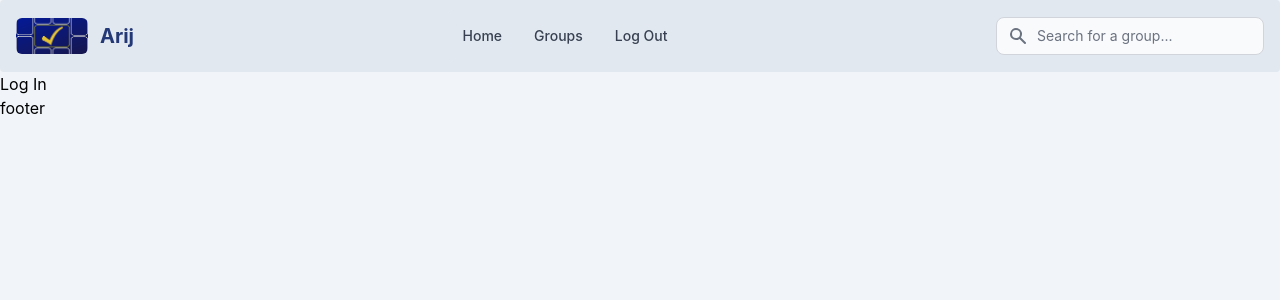
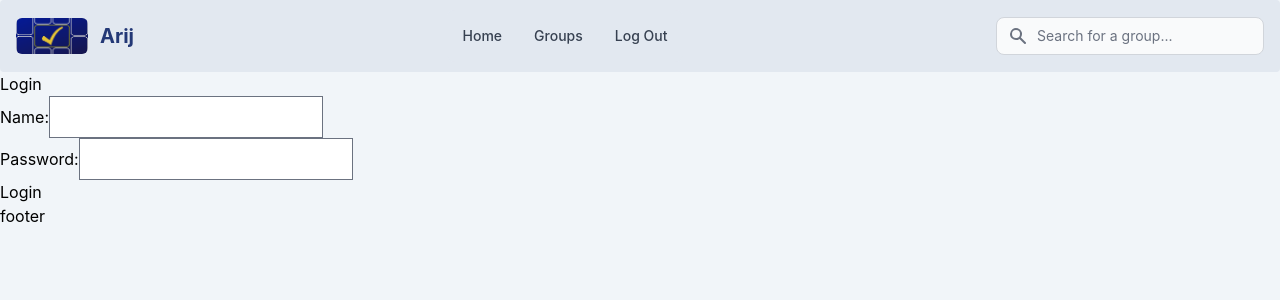
Before and after one commit to Jstelzl/arij, a React (Create React App) app in the folder client/: page / in a window 1280 px wide. Shown: the top 300 px of the page. Built offline with nearby package versions, Linux system fonts and the light colour scheme.

Commit message:
worked on login form

```diff
--- a/client/src/components/LogOut/index.js
+++ b/client/src/components/LogOut/index.js
@@ -2,6 +2,8 @@ import React, { Component } from "react";
 import "../../App.css";
 
 function LogOut() {
-  return <div>Log Out</div>;
+  return (
+    <div>logout</div>
+  );
 }
 export default LogOut;
--- a/client/src/components/Login/index.js
+++ b/client/src/components/Login/index.js
@@ -2,6 +2,24 @@ import React, { Component } from "react";
 import "../../App.css";
 
 function Login() {
-  return <div>Log In</div>;
+
+  return (
+    <form id="login-form">
+      <div className="form-inner">
+        <h2>Login</h2>
+        <div className="form-group">
+          <label htmlFor="name">Name:</label>
+          <input type="text" name="name" id="name" />
+        </div>
+        <div className="form-group">
+          <label htmlFor="name">Password:</label>
+          <input type="text" name="password" id="password" />
+        </div>
+        <div className=''>
+          <button data-testid="button" type="login">Login</button>
+        </div>
+      </div>
+    </form>
+  );
 }
 export default Login;
--- a/client/src/utils/helpers.js
+++ b/client/src/utils/helpers.js
@@ -1,3 +1,3 @@
 export function capitalizeFirstLetter(string) {
-    return string.charAt(0).toUpperCase() + string.slice(1);
-  }
+  return string.charAt(0).toUpperCase() + string.slice(1);
+}
```
